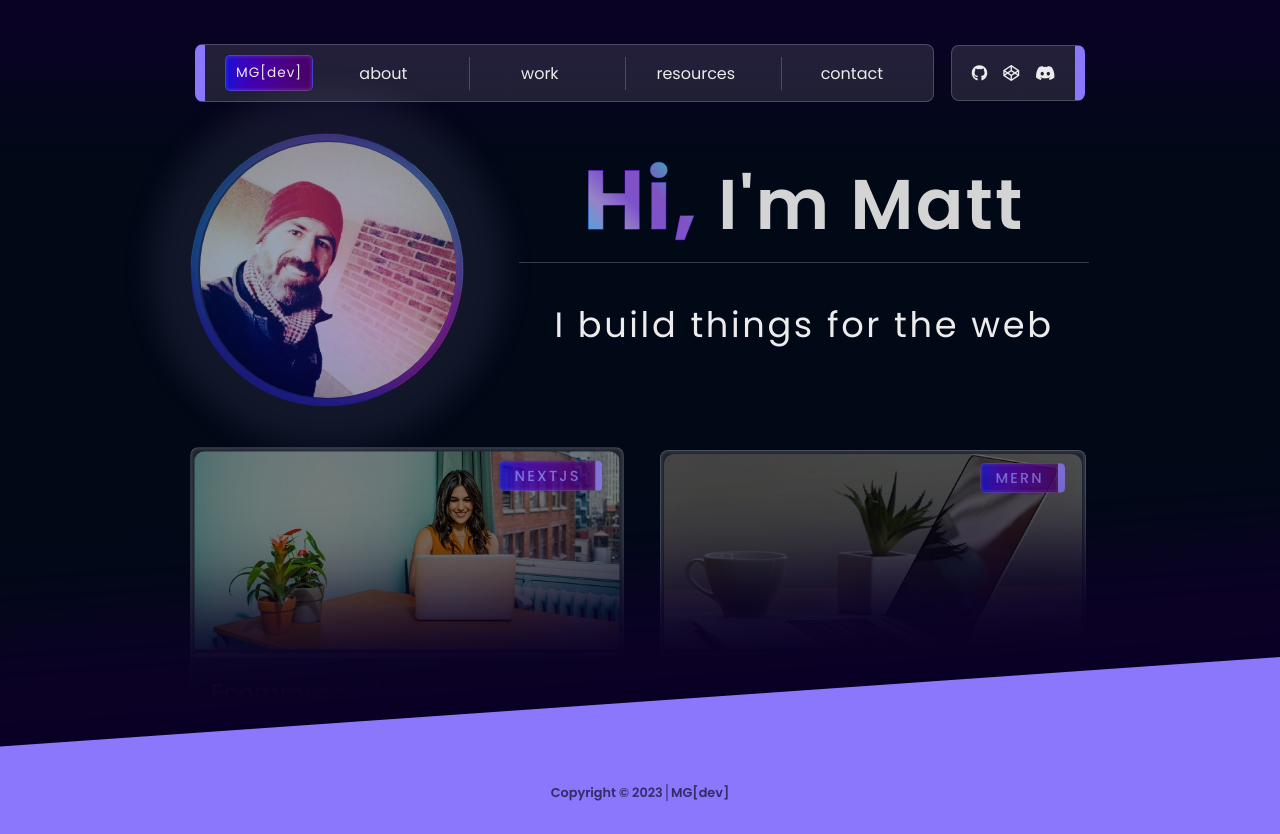
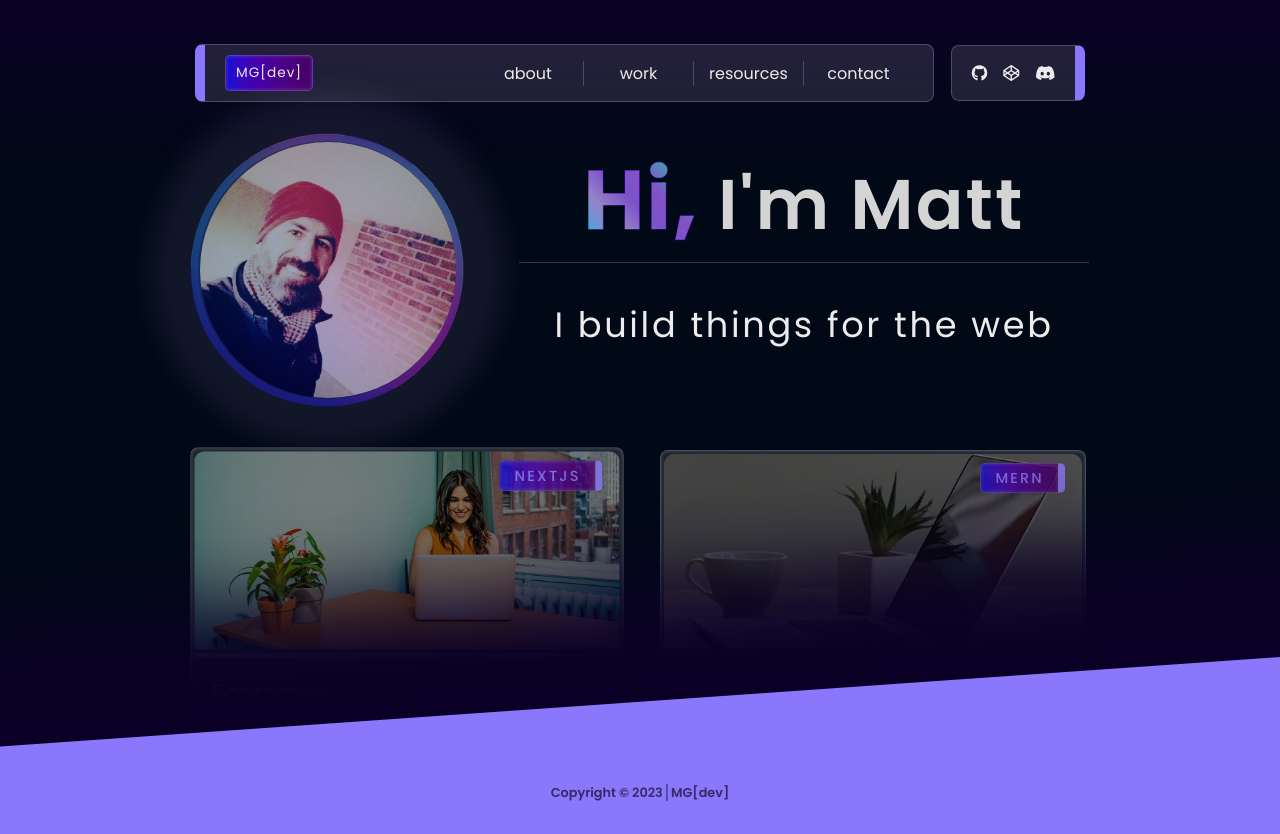
Before and after one commit to midcenturydude7/nextjs-portfolio-site-design, a plain HTML site: page index.html in a window 1280 px wide. Drawn offline with Linux system fonts and the light colour scheme.

Commit message:
Updated colors for hero image border animation

```diff
--- a/styles/styles.scss
+++ b/styles/styles.scss
@@ -156,6 +156,7 @@ header {
 
         &:hover {
           color: #8b77fc;
+
           &::after {
             transform: scaleX(1);
           }
@@ -181,13 +182,14 @@ header {
       width: 100%;
 
       li {
-        width: 140px;
+        margin: 0;
+        padding: 0;
+        width: 110px;
         text-align: center;
       }
 
       li + li {
         border-left: 1px solid #cfcfcf41;
-        text-align: center;
       }
     }
   }
@@ -327,7 +329,7 @@ main {
       div:nth-child(3) {
         height: 65%;
         width: 80%;
-        background-color: hsl(257, 40%, 48%);
+        background-color: hsl(293, 40%, 48%);
         bottom: -30%;
         right: -20%;
         animation-duration: 4s;
```
Also changed, not shown: styles/styles.css.
